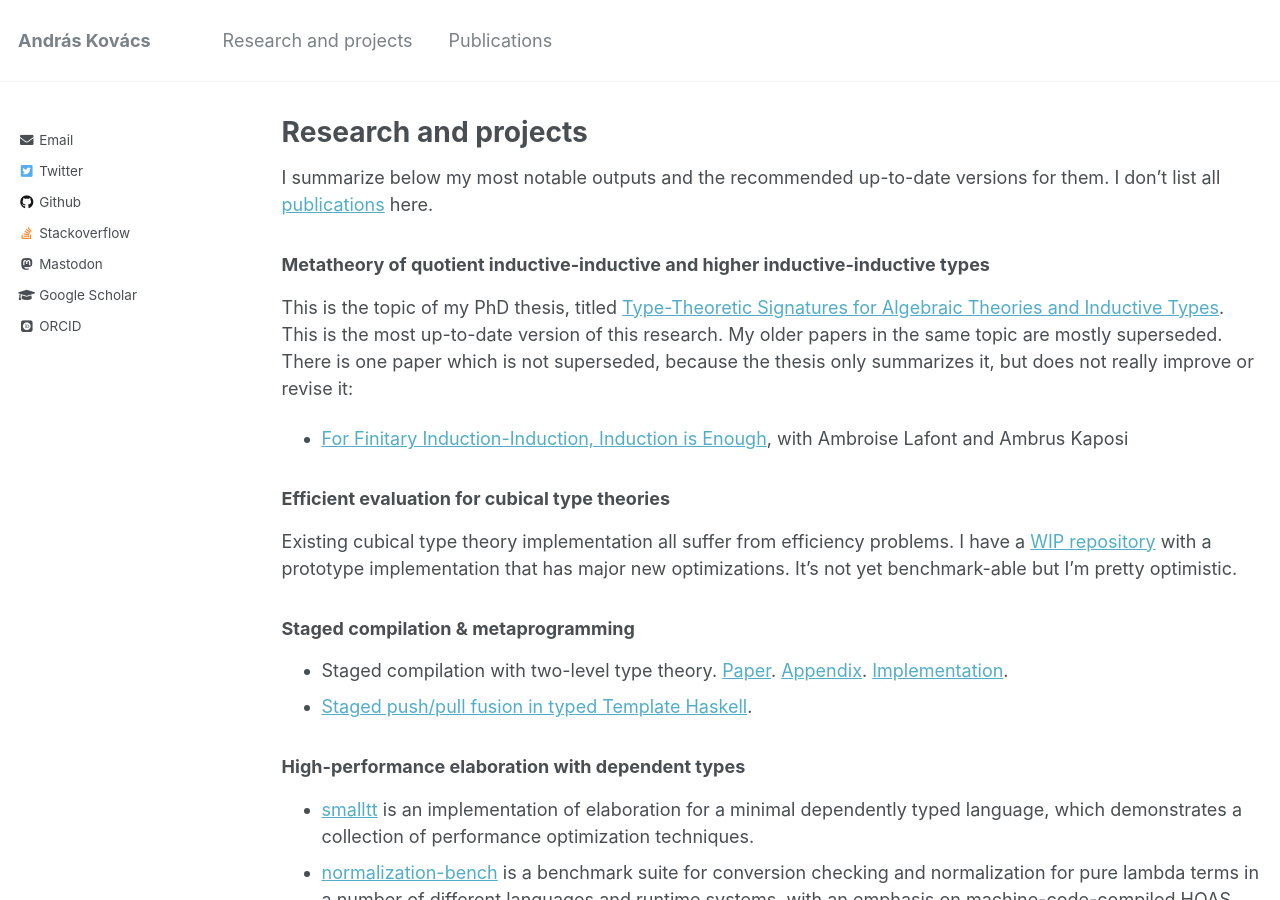
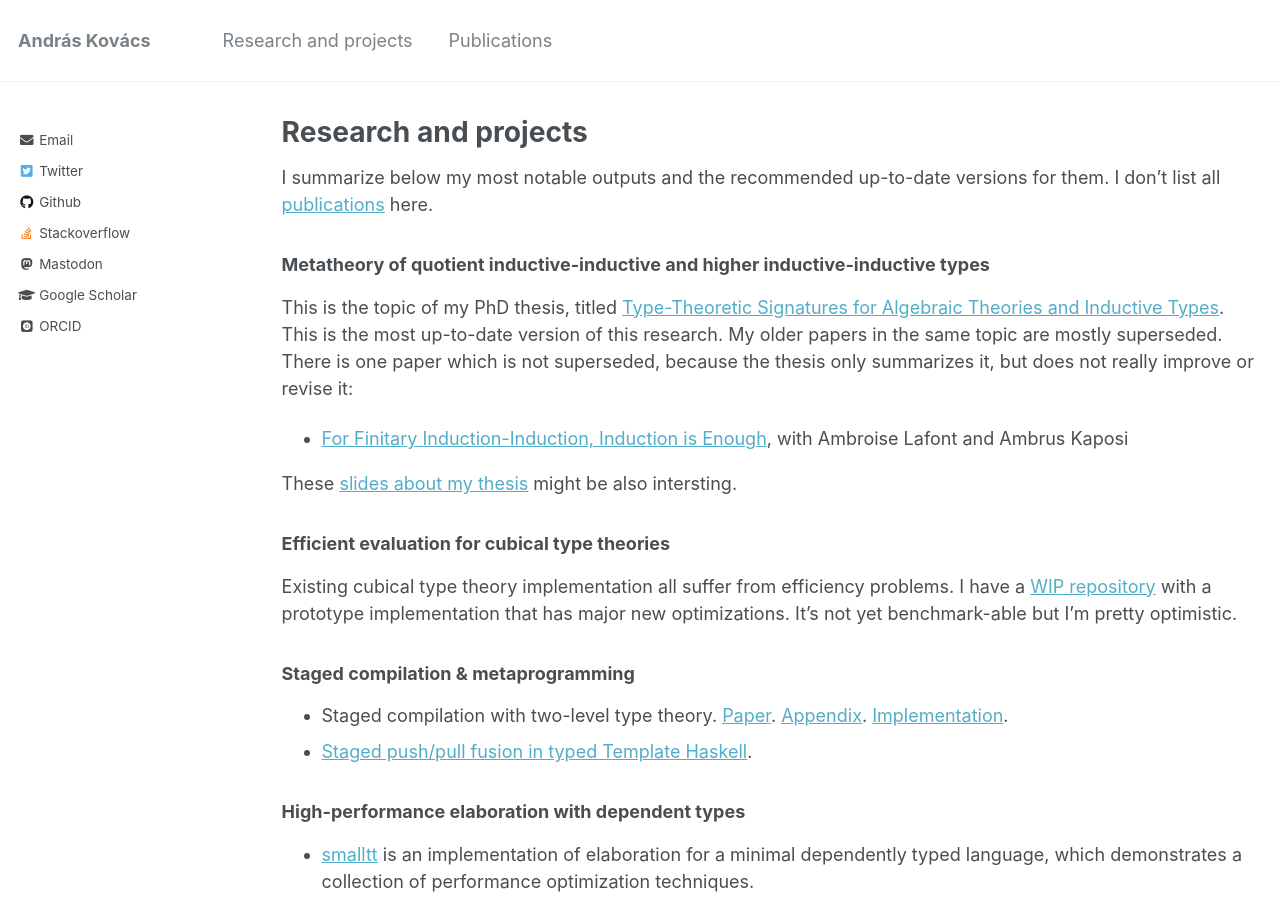
Before and after one commit to AndrasKovacs/AndrasKovacs.github.io, a Jekyll site: the page built from research-and-projects.md, in a window 1280 px wide and 900 px high. Built offline with Jekyll 4.4.1, drawn with Linux system fonts in a browser that asks for light colours; some web fonts are replaced.

Commit message:
add wg6 Stockholm presentation

```diff
--- a/research-and-projects.md
+++ b/research-and-projects.md
@@ -18,6 +18,8 @@ thesis only summarizes it, but does not really improve or revise it:
 
 - [For Finitary Induction-Induction, Induction is Enough](https://drops.dagstuhl.de/opus/volltexte/2020/13070/), with
   Ambroise Lafont and Ambrus Kaposi
+
+These [slides about my thesis](pdfs/wg6stockholm.pdf) might be also intersting.
 
 ### Efficient evaluation for cubical type theories
 
```
Also changed, not shown: 1 other file.
